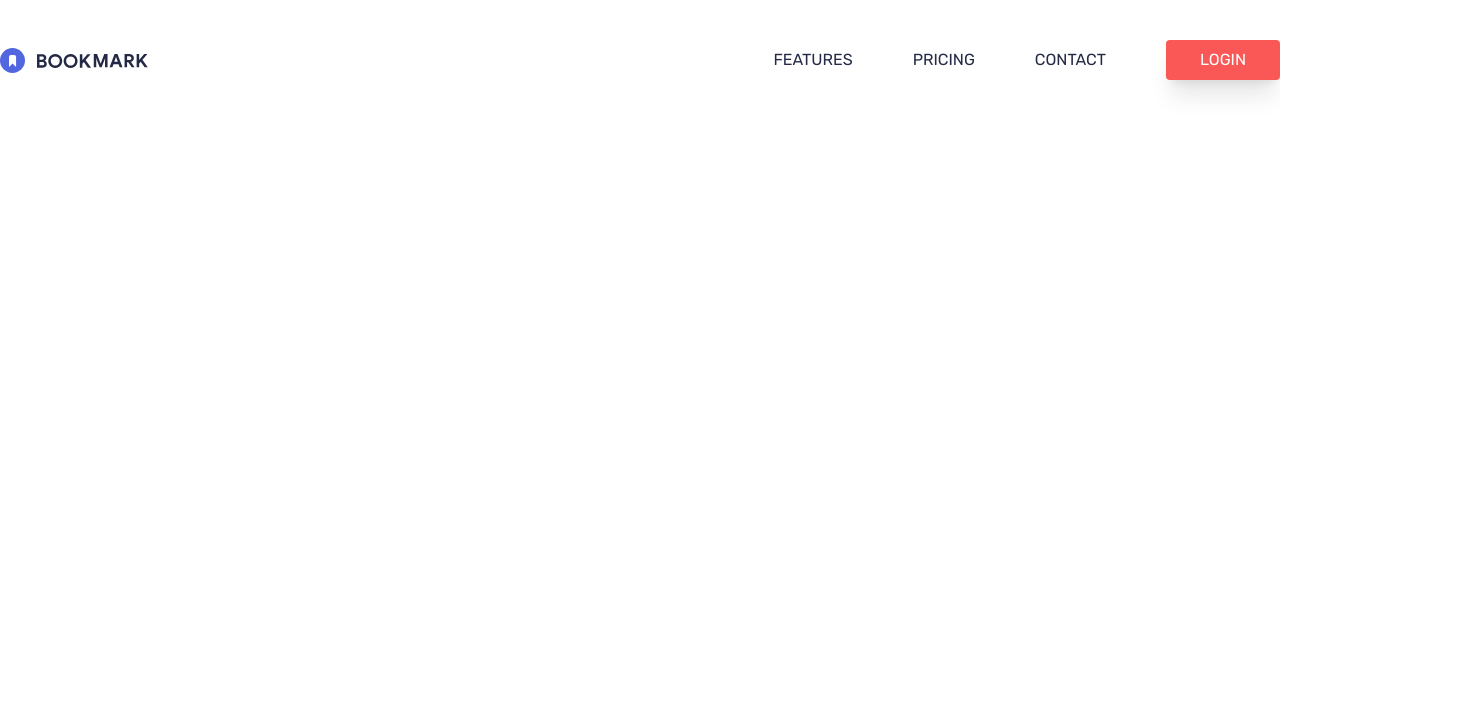
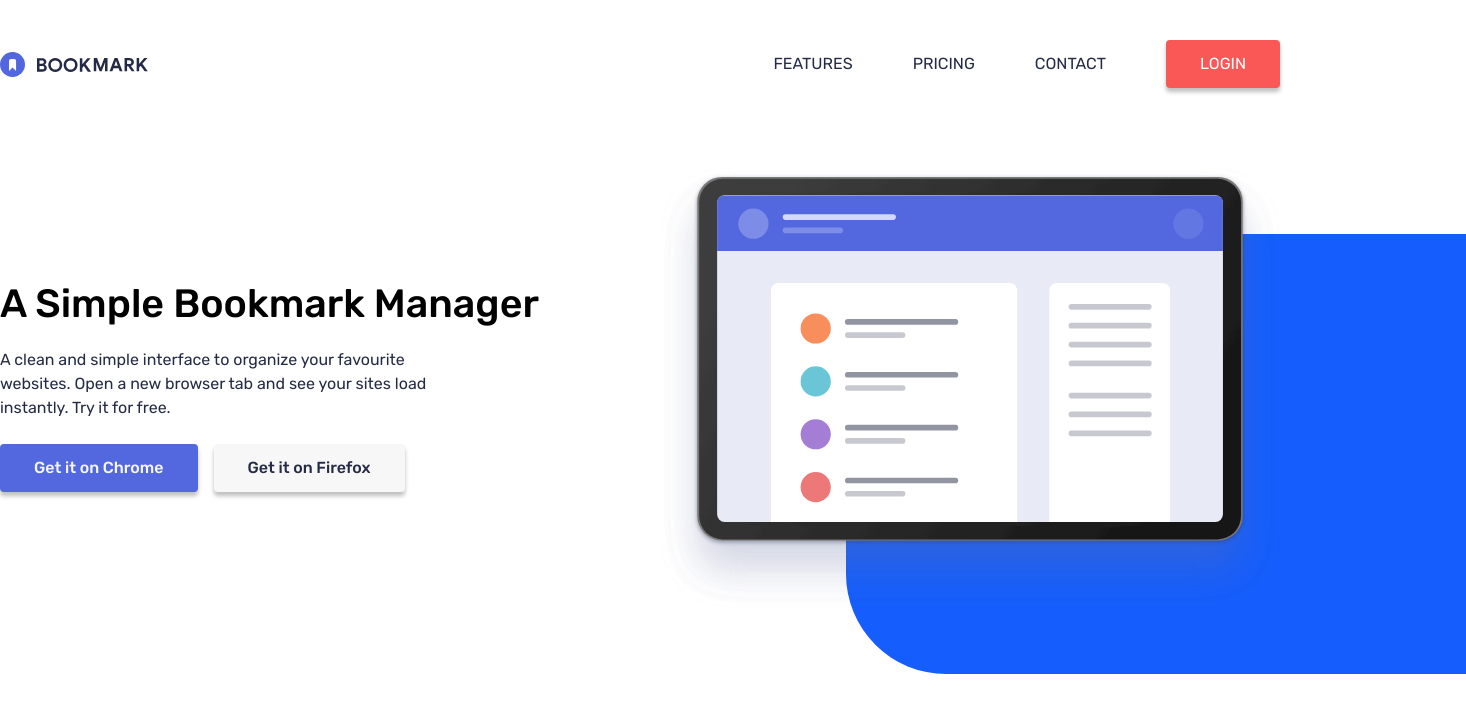
Before and after one commit to kontsol/bookmark-landing-page, a React (Vite) app: page / in a window 1280 px wide. Shown: the top 712 px of the page, 1466 px wide, since content can reach past the window. Built offline with nearby package versions, Linux system fonts and the light colour scheme.

Commit message:
added hero section

```diff
--- a/src/App.css
+++ b/src/App.css
@@ -45,11 +45,22 @@ body {
     line-height: 1.5rem;
   }
   .block-gap {
-    @apply mb-12;
+    @apply my-20;
   }
   .paddingY {
   }
   .paddingX {
+    @apply px-4 sm:px-0;
+  }
+
+  .flexCenter {
+    @apply flex justify-center items-center;
+  }
+  .flexBetween {
+    @apply flex justify-between items-center;
+  }
+  .flexStart {
+    @apply flex justify-start items-start;
   }
 }
 
--- a/src/App.jsx
+++ b/src/App.jsx
@@ -1,11 +1,13 @@
 import { useState } from "react";
 import "./App.css";
 import Header from "./components/Header";
+import Hero from "./components/Hero";
 
 function App() {
   return (
-    <section className="mx-auto container">
+    <section className="mx-auto container paddingX">
       <Header />
+      <Hero />
     </section>
   );
 }
--- a/src/components/Button.jsx
+++ b/src/components/Button.jsx
@@ -2,13 +2,14 @@ import React from "react";
 
 const Button = ({ variant, text }) => {
   const baseStyles =
-    "px-8 py-2 rounded-sm cursor-pointer shadow-xl border-2 border-transparent  ";
+    "px-4 lg:px-8 py-3 rounded-sm cursor-pointer shadow-[0px_4px_4px_rgba(0,0,0,0.25)] border-2 border-transparent  ";
 
   const variantStyles = {
-    primary: "heading-sm-400",
+    primary:
+      "heading-sm-500 bg-[#5368df] hover:bg-[#f7f7f7] text-[#f7f7f7] hover:text-[#5368df] hover:border-[#5368df]",
     danger:
       "bg-[#fa5757] hover:bg-[#f7f7f7] text-white hover:text-[#fa5757] hover:border-[#fa5757] heading-sm-400 ",
-    white: "heading-sm-400",
+    white: "heading-sm-500 bg-[#f7f7f7] text-[#252b46] hover:border-[#252b46]",
     menu: "bg-transparent hover:bg-[#f7f7f7] w-full text-white hover:text-[#fa5757] border-white text-center py-4 heading-md-500 mt-10 hover:border-[#fa5757] ",
   };
   return (
--- a/src/components/Header.jsx
+++ b/src/components/Header.jsx
@@ -25,7 +25,7 @@ const Header = () => {
   }, []);
 
   return (
-    <header className="px-4 sm:px-0 pt-10 flex items-center justify-between w-full relative z-100">
+    <header className="paddingX pt-10 flexBetween w-full relative z-100">
       <img src={logo} alt="header logo" className="cursor-pointer" />
       <div className="hidden md:flex items-center md:gap-8 xl:gap-15">
         <ul className="flex gap-8 md:gap-8 xl:gap-15">
@@ -41,7 +41,7 @@ const Header = () => {
         <Button variant="danger" text="LOGIN" />
       </div>
       <img
-        src={isOpen ? close : menu}
+        src={menu}
         className="block md:hidden w-6 h-6 cursor-pointer "
         alt="menu button"
         onClick={handleMenuToggle}
@@ -49,9 +49,15 @@ const Header = () => {
 
       {/* Mobile menu */}
       {isOpen ? (
-        <div className="fixed top-0 left-0 right-0 w-full h-screen -z-1 bg-[#252b46]/90 ">
+        <div className="fixed top-0 left-0 right-0 w-full h-screen -z-1 bg-[#252b46]/97 ">
+          <img
+            src={close}
+            className="fixed top-10 right-10 w-6 h-6 z-[999] cursor-pointer"
+            alt="close menu"
+            onClick={handleMenuToggle}
+          />
           <div className="absolute top-1/5 w-full px-10">
-            <ul className="  flex flex-col justify-center items-center w-full">
+            <ul className="  flexCenter flex-col w-full">
               {HEADER.map((item, index) => (
                 <li
                   className={`w-full py-8 text-center  heading-md-400 ${item.class} text-white hover:text-[#ff4c4c]`}
@@ -64,7 +70,7 @@ const Header = () => {
             <Button variant="menu" text="LOGIN" />
           </div>
 
-          <div className="flex justify-center gap-10 absolute bottom-1/6 left-0 right-0">
+          <div className="flexCenter gap-10 absolute bottom-1/6 left-0 right-0">
             {SOCIALS.map((item, index) => (
               <img
                 src={item.icon}
--- /dev/null
+++ b/src/components/Hero.jsx
@@ -0,0 +1,32 @@
+import React from "react";
+import heroImage from "../assets/images/illustration-hero.svg";
+import Button from "./Button";
+
+const Hero = () => {
+  return (
+    <div className="flex flex-col-reverse md:flex-row gap-30 md:gap-10 paddingX block-gap">
+      <div className="flex-1 flexCenter flex-col md:!items-start text-center md:text-left gap-6">
+        <h1 className="heading-lg-500 max-w-xl w-full ">
+          A Simple Bookmark Manager
+        </h1>
+        <p className="text-body text-[#252b46] max-w-xs sm:max-w-md w-full ">
+          A clean and simple interface to organize your favourite websites. Open
+          a new browser tab and see your sites load instantly. Try it for free.
+        </p>
+        <div className="flex gap-4">
+          <Button variant="primary" text="Get it on Chrome" />
+          <Button variant="white" text="Get it on Firefox" />
+        </div>
+      </div>
+      <div className="flex-1 relative">
+        <div
+          className="absolute top-[15%] -right-[30%] w-full h-full bg-blue-600 rounded-tl-[100px] rounded-bl-[100px] rounded-tr-0 rounded-br-0 z-[-1]"
+          aria-hidden="true"
+        ></div>
+        <img src={heroImage} alt="hero image" className="" />
+      </div>
+    </div>
+  );
+};
+
+export default Hero;
--- /dev/null
+++ b/src/data.html
@@ -0,0 +1,134 @@
+<!DOCTYPE html>
+<html lang="en">
+<head>
+  <meta charset="UTF-8">
+  <meta name="viewport" content="width=device-width, initial-scale=1.0"> <!-- displays site properly based on user's device -->
+
+  <link rel="icon" type="image/png" sizes="32x32" href="./images/favicon-32x32.png">
+
+  <title>Frontend Mentor | Bookmark landing page</title>
+
+  <!-- Feel free to remove these styles or customise in your own stylesheet 👍 -->
+  <style>
+    .attribution { font-size: 11px; text-align: center; }
+    .attribution a { color: hsl(228, 45%, 44%); }
+  </style>
+</head>
+<body>
+
+  Features
+  Pricing
+  Contact
+  Login
+
+  A Simple Bookmark Manager
+
+  A clean and simple interface to organize your favourite websites. Open a new
+  browser tab and see your sites load instantly. Try it for free.
+
+  Get it on Chrome
+  Get it on Firefox
+
+  Features
+
+  Our aim is to make it quick and easy for you to access your favourite websites.
+  Your bookmarks sync between your devices so you can access them on the go.
+
+  Simple Bookmarking
+  Speedy Searching
+  Easy Sharing
+
+  Bookmark in one click
+
+  Organize your bookmarks however you like. Our simple drag-and-drop interface
+  gives you complete control over how you manage your favourite sites.
+
+  More Info
+
+  Intelligent search
+
+  Our powerful search feature will help you find saved sites in no time at all.
+  No need to trawl through all of your bookmarks.
+
+  More Info
+
+  Share your bookmarks
+
+  Easily share your bookmarks and collections with others. Create a shareable
+  link that you can send at the click of a button.
+
+  More Info
+
+  Download the extension
+
+  We’ve got more browsers in the pipeline. Please do let us know if you’ve
+  got a favourite you’d like us to prioritize.
+
+  Add to Chrome
+  Minimum version 62
+  Add & Install Extension
+
+  Add to Firefox
+  Minimum version 55
+  Add & Install Extension
+
+  Add to Opera
+  Minimum version 46
+  Add & Install Extension
+
+  Frequently Asked Questions
+
+  Here are some of our FAQs. If you have any other questions you’d like
+  answered please feel free to email us.
+
+  <!-- Question 1 -->
+  What is Bookmark?
+
+  <!-- Answer 1 -->
+  Lorem ipsum dolor sit amet, consectetur adipiscing elit. Fusce tincidunt
+  justo eget ultricies fringilla. Phasellus blandit ipsum quis quam ornare mattis.
+
+  <!-- Question 2 -->
+  How can I request a new browser?
+
+  <!-- Answer 2 -->
+  Vivamus luctus eros aliquet convallis ultricies. Mauris augue massa, ultricies non ligula.
+  Suspendisse imperdiet. Vivamus luctus eros aliquet convallis ultricies. Mauris augue massa,
+  ultricies non ligula. Suspendisse imperdie tVivamus luctus eros aliquet convallis ultricies.
+  Mauris augue massa, ultricies non ligula. Suspendisse imperdiet.
+
+  <!-- Question 3 -->
+  Is there a mobile app?
+
+  <!-- Answer 3 -->
+  Sed consectetur quam id neque fermentum accumsan. Praesent luctus vestibulum dolor, ut condimentum
+  urna vulputate eget. Cras in ligula quis est pharetra mattis sit amet pharetra purus. Sed
+  sollicitudin ex et ultricies bibendum.
+
+  <!-- Question 4 -->
+  What about other Chromium browsers?
+
+  <!-- Answer 4 -->
+  Integer condimentum ipsum id imperdiet finibus. Vivamus in placerat mi, at euismod dui. Aliquam
+  vitae neque eget nisl gravida pellentesque non ut velit.
+
+  More Info
+
+  35,000+ already joined
+
+  Stay up-to-date with what we’re doing
+
+  Contact Us
+
+  Features
+  Pricing
+  Contact
+
+  <footer>
+    <p class="attribution">
+      Challenge by <a href="https://www.frontendmentor.io?ref=challenge" target="_blank">Frontend Mentor</a>.
+      Coded by <a href="#">Your Name Here</a>.
+    </p>
+  </footer>
+</body>
+</html>
```
